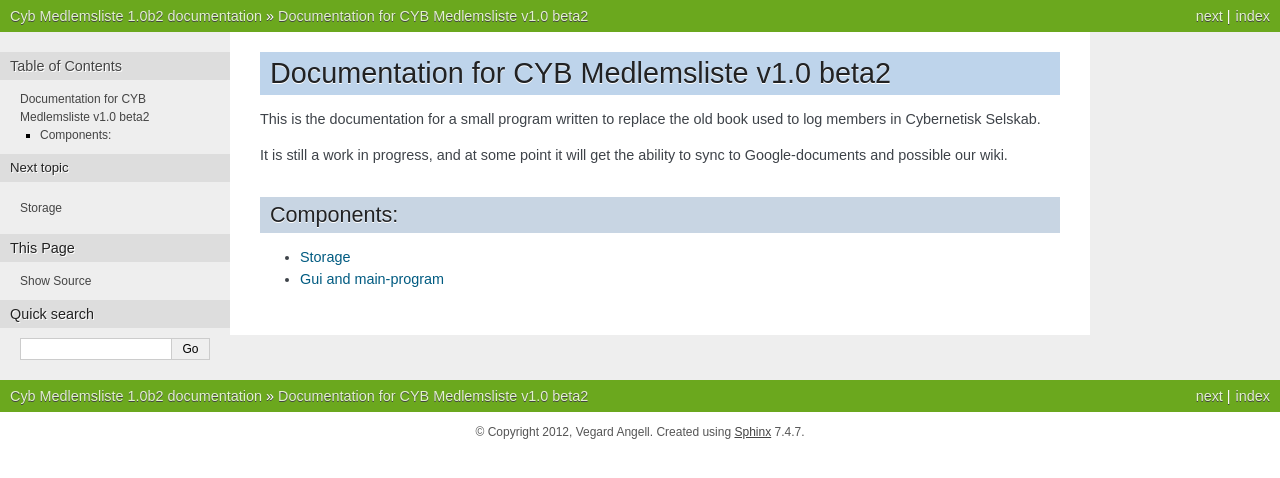
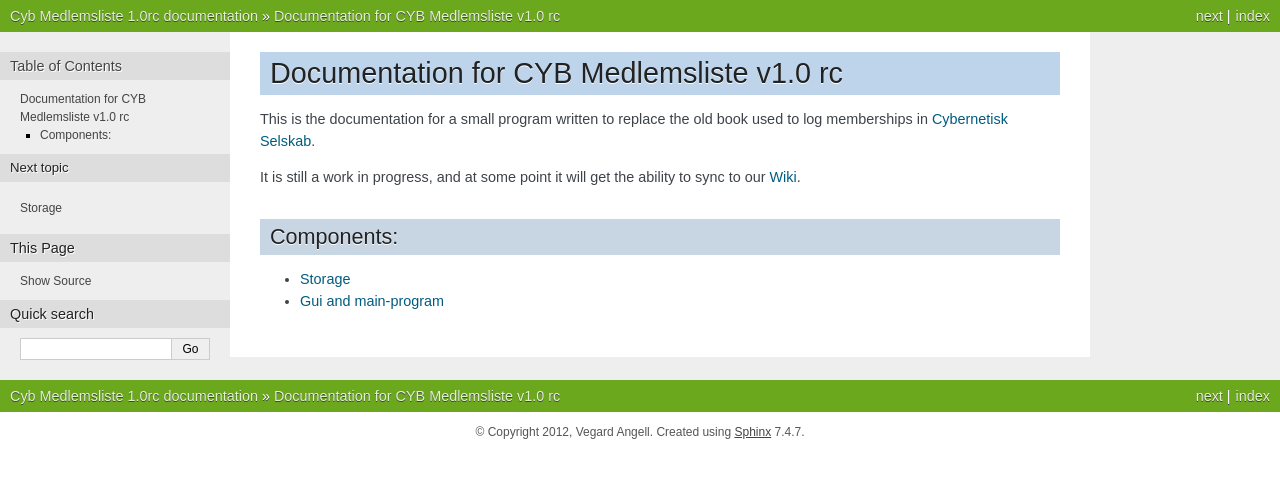
Before and after one commit to vegarang/cybmedlem, a Sphinx documentation site: the page built from docs/source/index.rst, in a window 1280 px wide. Shown: the top 478 px of the page. Built offline with Sphinx 7.4.7, drawn with Linux system fonts in a browser that asks for light colours.

Commit message:
updated docs - all defs now in doc, not all correct.. more to come!

```diff
--- a/docs/source/conf.py
+++ b/docs/source/conf.py
@@ -50,7 +50,7 @@
 # The short X.Y version.
 version = '1.0'
 # The full version, including alpha/beta/rc tags.
-release = '1.0b2'
+release = '1.0rc'
 
 # The language for content autogenerated by Sphinx. Refer to documentation
 # for a list of supported languages.
--- a/docs/source/index.rst
+++ b/docs/source/index.rst
@@ -3,7 +3,7 @@
    You can adapt this file completely to your liking, but it should at least
    contain the root `toctree` directive.
 
-Documentation for CYB Medlemsliste v1.0 beta2
+Documentation for CYB Medlemsliste v1.0 rc
 =============================================
 
 .. toctree::
@@ -14,10 +14,13 @@
 
 
 This is the documentation for a small program written to
-replace the old book used to log members in Cybernetisk Selskab.
+replace the old book used to log memberships in `Cybernetisk Selskab`_.
 
 It is still a work in progress, and at some point it will get
-the ability to sync to Google-documents and possible our wiki.
+the ability to sync to our `Wiki`_.
+
+.. _wiki: http://wiki.cyb.no
+.. _Cybernetisk Selskab: http://www.cyb.no
 
 Components:
 ---------------
```
Also changed, not shown: cyb_medlem2.py (+21 -2 lines), docs/source/main.rst (+52 -12 lines), docs/source/storage.rst (+54 -18 lines), storage.py (+3 -4 lines), 6 other files.
